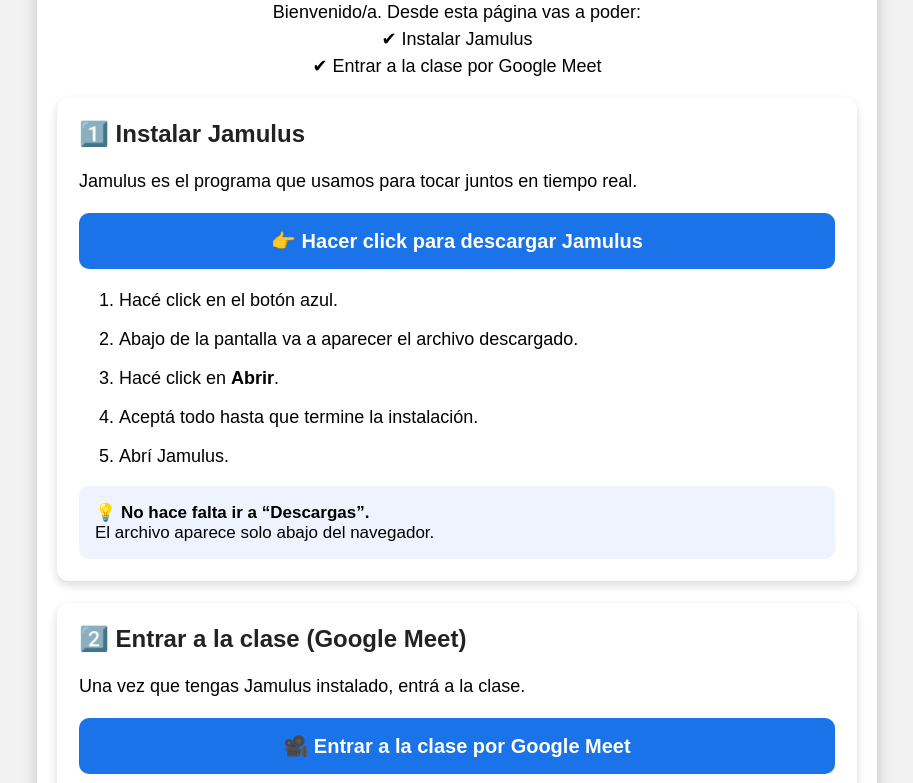
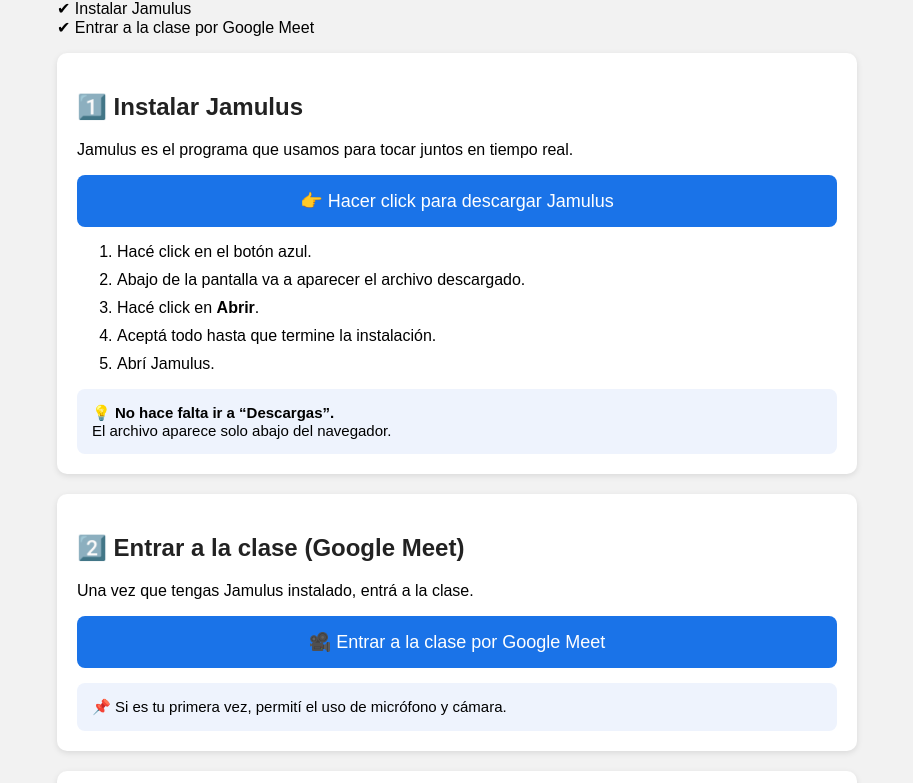
Before and after one commit to sarrateal-cpu/aula-virtual-luciano, a plain HTML site: page index.html in a window 1280 px wide. Shown: the part 120-903 px from the top of the page, without its empty margins (183-1096 px from the left). Drawn offline with Linux system fonts and the light colour scheme.

Commit message:
Update index.html

```diff
--- a/index.html
+++ b/index.html
@@ -7,80 +7,48 @@
   <style>
     body {
       font-family: Arial, sans-serif;
+      background: #f2f2f2;
       margin: 0;
       padding: 0;
-      background: #f2f2f2; /* Fondo gris claro, neutro y seguro */
     }
-
     .container {
       max-width: 800px;
-      margin: 30px auto;
-      padding: 30px 20px;
-      background: white; /* Contenedor blanco */
-      border-radius: 15px;
-      box-shadow: 0 4px 15px rgba(0,0,0,0.2);
+      margin: auto;
+      padding: 20px;
     }
-
     h1, h2 {
       color: #222;
-      margin-top: 0;
     }
-
-    p, li {
-      font-size: 18px;
-      line-height: 1.5;
-    }
-
     .card {
       background: white;
-      border-radius: 12px;
-      padding: 22px;
-      margin-bottom: 22px;
-      box-shadow: 0 4px 10px rgba(0,0,0,0.15);
+      border-radius: 10px;
+      padding: 20px;
+      margin-bottom: 20px;
+      box-shadow: 0 2px 6px rgba(0,0,0,0.1);
     }
-
-    .center {
-      text-align: center;
-    }
-
     .button {
       display: block;
       text-align: center;
-      padding: 16px;
-      margin: 18px 0;
+      padding: 15px;
+      margin: 15px 0;
       background: #1a73e8;
       color: white;
       text-decoration: none;
-      border-radius: 10px;
-      font-size: 20px;
-      font-weight: bold;
+      border-radius: 8px;
+      font-size: 18px;
     }
-
     .button:hover {
       background: #1558b0;
     }
-
     ol li {
-      margin-bottom: 12px;
+      margin-bottom: 10px;
+      font-size: 16px;
     }
-
     .note {
       background: #eef3fd;
-      padding: 16px;
-      border-radius: 10px;
-      font-size: 17px;
-      margin-top: 15px;
-    }
-
-    @media (max-width: 600px) {
-      .container {
-        padding: 20px 15px;
-      }
-      h1 { font-size: 32px; }
-      h2 { font-size: 26px; }
-      p, li { font-size: 16px; }
-      .button { font-size: 18px; padding: 16px; }
-      .note { font-size: 16px; }
+      padding: 15px;
+      border-radius: 8px;
+      font-size: 15px;
     }
   </style>
 </head>
@@ -88,8 +56,8 @@
 <body>
   <div class="container">
 
-    <h1 class="center">🎸 Aula Virtual</h1>
-    <p class="center">
+    <h1>🎸 Aula Virtual</h1>
+    <p>
       Bienvenido/a. Desde esta página vas a poder:
       <br>✔ Instalar Jamulus
       <br>✔ Entrar a la clase por Google Meet
```
